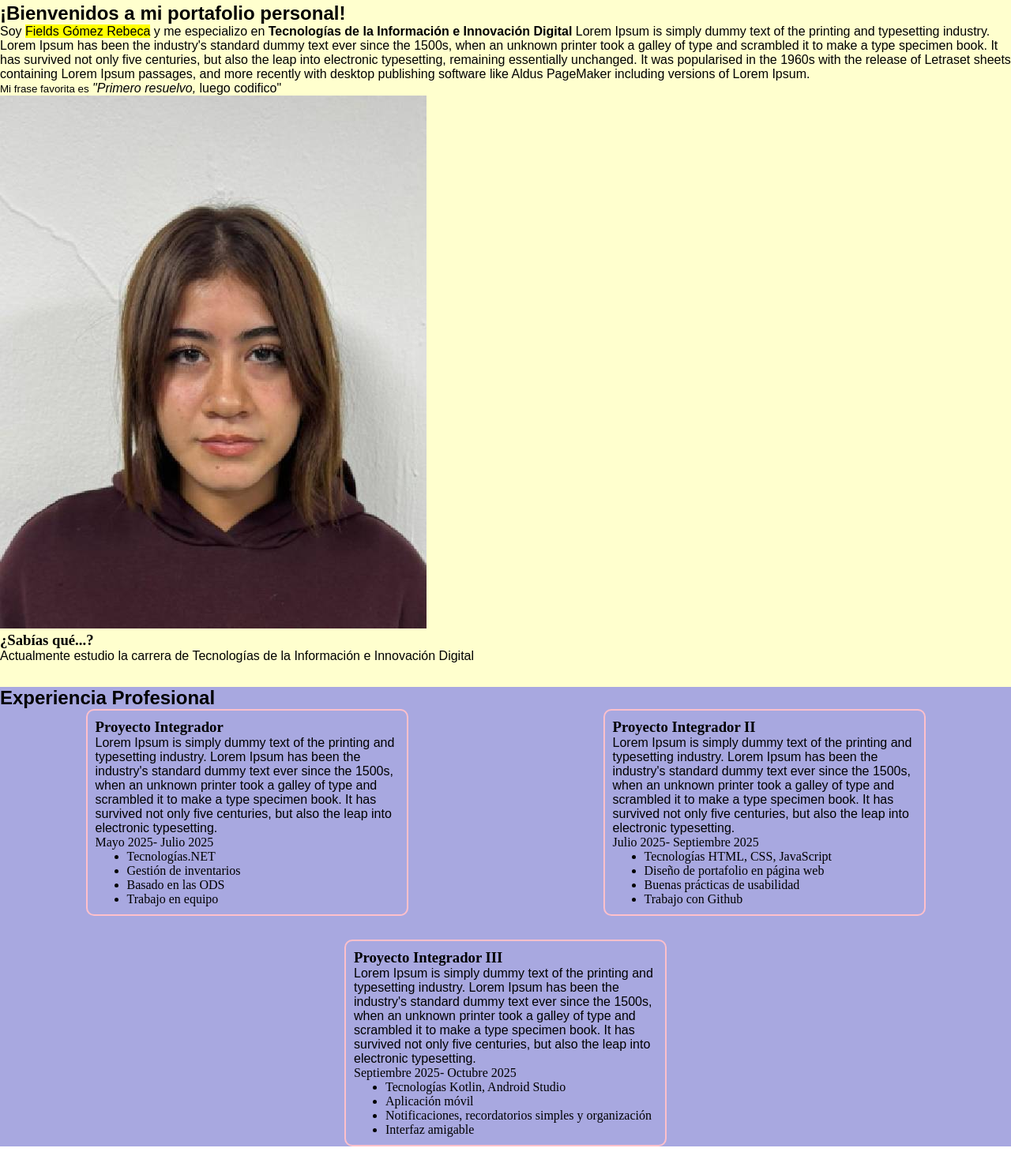
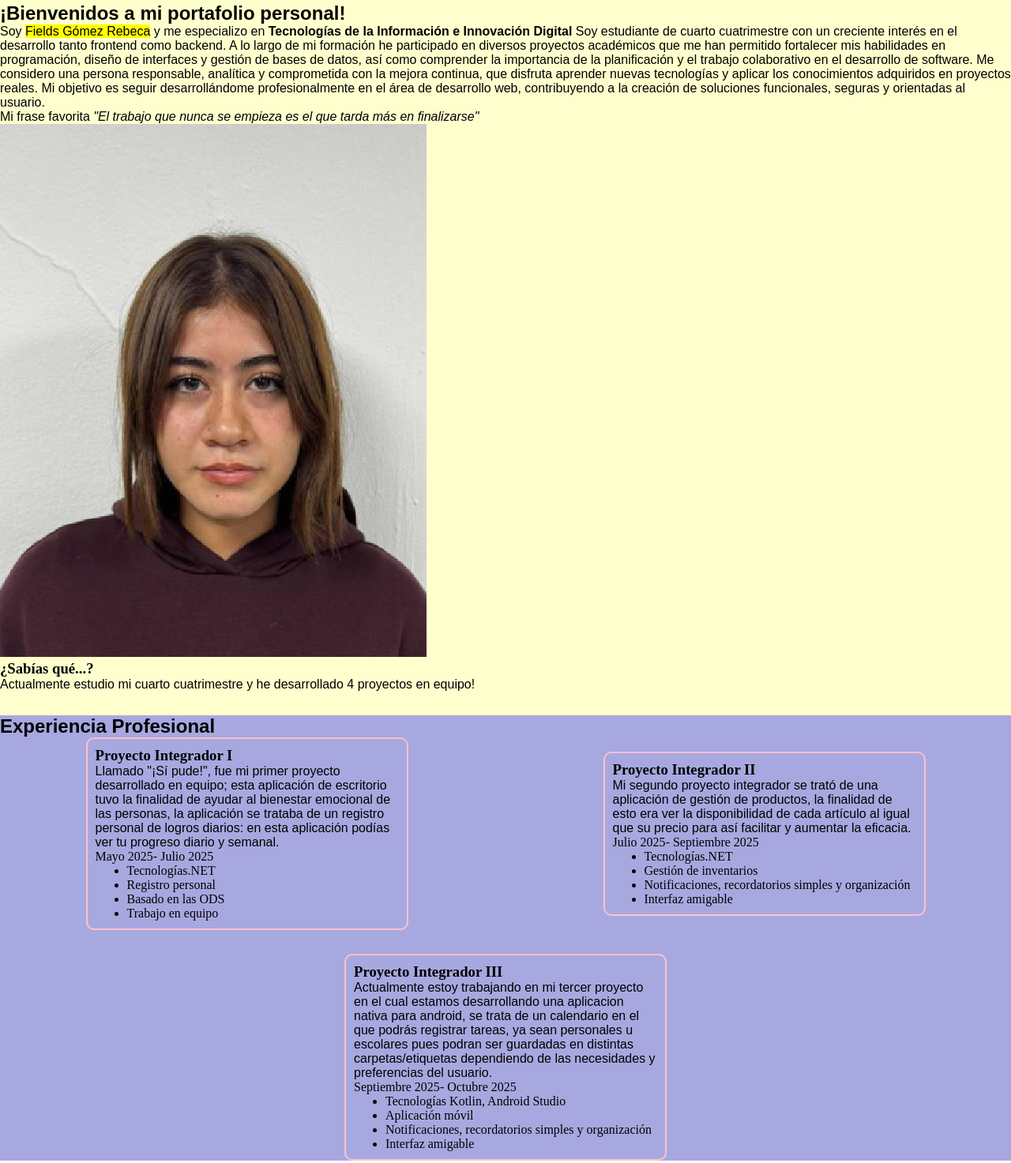
Before and after one commit to BeccaxFields/Portafolio-RFields, a plain HTML site: page index.html in a window 1280 px wide. Shown: the part 171-1644 px from the top of the page at 79% size. Drawn offline with Linux system fonts and the light colour scheme; a web font is replaced by a local one.

Commit message:
Actualizaciones finales portafolio

```diff
--- a/index.html
+++ b/index.html
@@ -37,19 +37,22 @@
         <section id="bienvenida">
             <h2> ¡Bienvenidos a mi portafolio personal! </h2>
             <p>Soy <mark>Fields Gómez Rebeca</mark> y me especializo en <strong> Tecnologías de la Información e
-                    Innovación Digital</strong> Lorem Ipsum is simply dummy text of the
-                printing and typesetting industry. Lorem Ipsum has been the industry's standard dummy text ever since
-                the 1500s, when an unknown printer took a galley of type and scrambled it to make a type specimen book.
-                It has survived not only five centuries, but also the leap into electronic typesetting, remaining
-                essentially unchanged. It was popularised in the 1960s with the release of Letraset sheets containing
-                Lorem Ipsum passages, and more recently with desktop publishing software like Aldus PageMaker including
-                versions of Lorem Ipsum.</p>
-            <p><small>Mi frase favorita es</small> <em>"Primero resuelvo,</em> luego codifico"</p>
+                    Innovación Digital</strong> Soy estudiante de cuarto cuatrimestre con un
+                creciente interés en el desarrollo tanto frontend como backend. A lo largo de mi formación he
+                participado en diversos proyectos académicos que me han permitido fortalecer mis habilidades en
+                programación, diseño de interfaces y gestión de bases de datos, así como comprender la importancia de la
+                planificación y el trabajo colaborativo en el desarrollo de software.
+
+                Me considero una persona responsable, analítica y comprometida con la mejora continua, que disfruta
+                aprender nuevas tecnologías y aplicar los conocimientos adquiridos en proyectos reales. Mi objetivo es
+                seguir desarrollándome profesionalmente en el área de desarrollo web, contribuyendo a la creación de
+                soluciones funcionales, seguras y orientadas al usuario.</p>
+            <p>Mi frase favorita <em> "El trabajo que nunca se empieza es el que tarda más en finalizarse"</em> </p>
             <img src="images/foto-perfil.jpg" alt="soy yo" />
 
             <aside>
                 <h3>¿Sabías qué...? </h3>
-                <p> Actualmente estudio la carrera de Tecnologías de la Información e Innovación Digital</p>
+                <p> Actualmente estudio mi cuarto cuatrimestre y he desarrollado 4 proyectos en equipo!</p>
 
             </aside>
         </section>
@@ -57,18 +60,12 @@
             <h2>Experiencia Profesional</h2>
             <div id="lista-proyectos">
                 <article class="proyecto">
-                    <h3>Proyecto Integrador</h3>
-                    <p>Lorem Ipsum is simply dummy text of the
-                        printing and typesetting industry. Lorem Ipsum has been the industry's standard dummy text ever
-                        since
-                        the 1500s, when an unknown printer took a galley of type and scrambled it to make a type
-                        specimen
-                        book.
-                        It has survived not only five centuries, but also the leap into electronic typesetting. </p>
+                    <h3>Proyecto Integrador I</h3>
+                    <p>Llamado "¡Sí pude!", fue mi primer proyecto desarrollado en equipo; esta aplicación de escritorio tuvo la finalidad de ayudar al bienestar emocional de las personas, la aplicación se trataba de un registro personal de logros diarios: en esta aplicación podías ver tu progreso diario y semanal. </p>
                     <time> Mayo 2025</time>- <time> Julio 2025</time>
                     <ul>
                         <li>Tecnologías.NET</li>
-                        <li>Gestión de inventarios</li>
+                        <li>Registro personal</li>
                         <li>Basado en las ODS</li>
                         <li>Trabajo en equipo</li>
 
@@ -78,19 +75,13 @@
 
                 <article class="proyecto">
                     <h3>Proyecto Integrador II</h3>
-                    <p>Lorem Ipsum is simply dummy text of the
-                        printing and typesetting industry. Lorem Ipsum has been the industry's standard dummy text ever
-                        since
-                        the 1500s, when an unknown printer took a galley of type and scrambled it to make a type
-                        specimen
-                        book.
-                        It has survived not only five centuries, but also the leap into electronic typesetting. </p>
+                    <p>Mi segundo proyecto integrador se trató de una aplicación de gestión de productos, la finalidad de esto era ver la disponibilidad de cada artículo al igual que su precio para así facilitar y aumentar la eficacia. </p>
                     <time> Julio 2025</time>- <time> Septiembre 2025</time>
                     <ul>
-                        <li>Tecnologías HTML, CSS, JavaScript</li>
-                        <li>Diseño de portafolio en página web</li>
-                        <li>Buenas prácticas de usabilidad</li>
-                        <li>Trabajo con Github</li>
+                        <li>Tecnologías.NET</li>
+                        <li>Gestión de inventarios </li>
+                        <li>Notificaciones, recordatorios simples y organización</li>
+                        <li>Interfaz amigable</li>
 
                     </ul>
 
@@ -98,13 +89,7 @@
 
                 <article class="proyecto">
                     <h3>Proyecto Integrador III</h3>
-                    <p>Lorem Ipsum is simply dummy text of the
-                        printing and typesetting industry. Lorem Ipsum has been the industry's standard dummy text ever
-                        since
-                        the 1500s, when an unknown printer took a galley of type and scrambled it to make a type
-                        specimen
-                        book.
-                        It has survived not only five centuries, but also the leap into electronic typesetting. </p>
+                    <p>Actualmente estoy trabajando en mi tercer proyecto en el cual estamos desarrollando una aplicacion nativa para android, se trata de un calendario en el que podrás registrar tareas, ya sean personales u escolares pues podran ser guardadas en distintas carpetas/etiquetas dependiendo de las necesidades y preferencias del usuario. </p>
                     <time> Septiembre 2025</time>- <time> Octubre 2025</time>
                     <ul>
                         <li>Tecnologías Kotlin, Android Studio</li>
@@ -141,13 +126,17 @@
             </div>
             <div>
 
-                <label> HTML5</label>
-                <progress max="100" value="20">20%</progress>
+                <label> JavaScript</label>
+                <progress max="100" value="70">70%</progress>
+            </div>
+            <div>
+                <label> C#</label>
+                <progress max="100" value="80">80%</progress>
             </div>
 
         </section>
         <section id="contacto">
-            <h2>Contactame</h2>
+            <h2>Contáctame</h2>
             <form>
                 <div class="campos">
                     <label> Nombre Completo</label>
```
